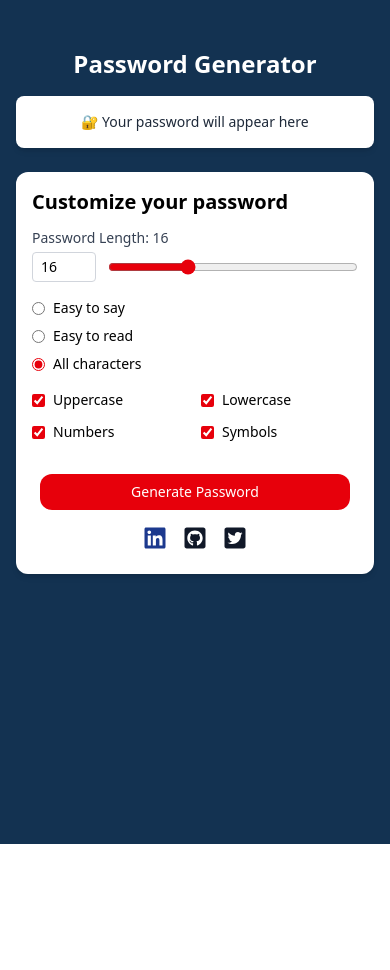
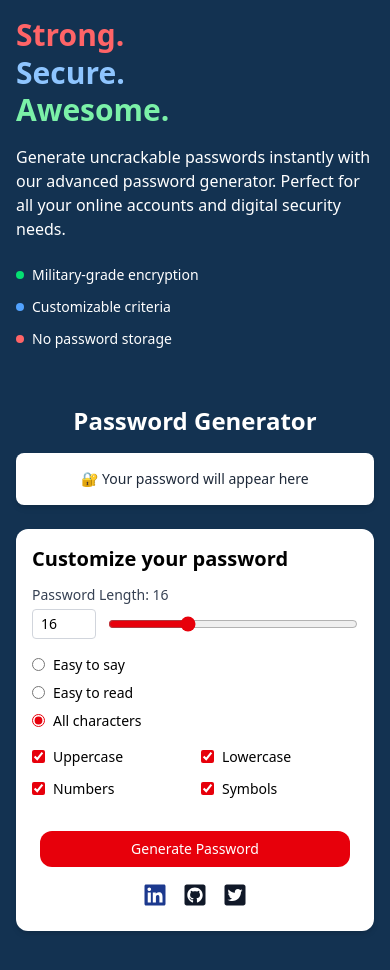
Before and after one commit to ad1tyaydv/Password-Generator, a React (Vite) app: page / in a window 390 px wide. Shown: the top 970 px of the page. Before the commit the page ends 844 px from the top, so only its background shows below. Built offline with nearby package versions, Linux system fonts and the light colour scheme.

Commit message:
Added text made responsive

```diff
--- a/src/components/passwordgenerator.jsx
+++ b/src/components/passwordgenerator.jsx
@@ -49,11 +49,11 @@ export default function PasswordGenerate() {
 
     return (
         <div className="min-h-screen bg-[#133251] flex flex-col md:flex-row">
-            <div className="hidden md:flex md:w-1/2 lg:w-2/5 bg-[#133251]">
+            <div className="w-full md:w-1/2 lg:w-2/5 bg-[#133251] flex items-center">
                 <TextFile />
             </div>
 
-            <div className="w-full md:w-1/2 lg:w-3/5 flex flex-col px-4 md:px-8 py-8">
+            <div className="w-full md:w-1/2 lg:w-3/5 flex flex-col px-4 sm:px-6 md:px-8 py-6 sm:py-8">
                 <header className="md:hidden py-4">
                     <h1 className="text-white text-2xl sm:text-3xl text-center font-bold">
                         Password Generator
--- a/src/components/textfile.tsx
+++ b/src/components/textfile.tsx
@@ -1,29 +1,35 @@
+
+
 export default function TextFile() {
   return (
-    <div className="flex flex-col justify-center items-start p-8 md:p-12 lg:p-16 text-white h-full">
-      <h1 className="text-4xl md:text-5xl lg:text-6xl font-bold mb-6 leading-tight">
+    <div className="flex flex-col justify-center items-start p-4 sm:p-6 md:p-8 lg:p-12 xl:p-16 text-white h-full w-full">
+      <h1 className="text-3xl sm:text-4xl md:text-5xl lg:text-6xl font-bold mb-4 sm:mb-6 leading-tight">
         <span className="block text-red-400">Strong.</span>
         <span className="block text-blue-300">Secure.</span>
         <span className="block text-green-300">Awesome.</span>
       </h1>
-      <p className="text-lg md:text-xl lg:text-2xl mb-8 max-w-lg">
+
+      <p className="text-base sm:text-lg md:text-xl lg:text-2xl mb-6 sm:mb-8 max-w-md sm:max-w-lg md:max-w-xl">
         Generate uncrackable passwords instantly with our advanced password generator.
         Perfect for all your online accounts and digital security needs.
       </p>
-      <div className="space-y-4 text-sm md:text-base">
-        <div className="flex items-center gap-3">
-          <span className="w-3 h-3 rounded-full bg-green-400"></span>
-          <span>Military-grade encryption algorithms</span>
+
+      <div className="space-y-3 sm:space-y-4 w-full max-w-sm">
+        <div className="flex items-center gap-2 sm:gap-3">
+          <span className="w-2 h-2 sm:w-3 sm:h-3 rounded-full bg-green-400 flex-shrink-0"></span>
+          <span className="text-sm sm:text-base md:text-lg">Military-grade encryption</span>
         </div>
-        <div className="flex items-center gap-3">
-          <span className="w-3 h-3 rounded-full bg-blue-400"></span>
-          <span>Fully customizable password criteria</span>
+        <div className="flex items-center gap-2 sm:gap-3">
+          <span className="w-2 h-2 sm:w-3 sm:h-3 rounded-full bg-blue-400 flex-shrink-0"></span>
+          <span className="text-sm sm:text-base md:text-lg">Customizable criteria</span>
         </div>
-        <div className="flex items-center gap-3">
-          <span className="w-3 h-3 rounded-full bg-red-400"></span>
-          <span>100% client-side - no password storage</span>
+        <div className="flex items-center gap-2 sm:gap-3">
+          <span className="w-2 h-2 sm:w-3 sm:h-3 rounded-full bg-red-400 flex-shrink-0"></span>
+          <span className="text-sm sm:text-base md:text-lg">No password storage</span>
         </div>
       </div>
+
+
     </div>
   );
 }
```
